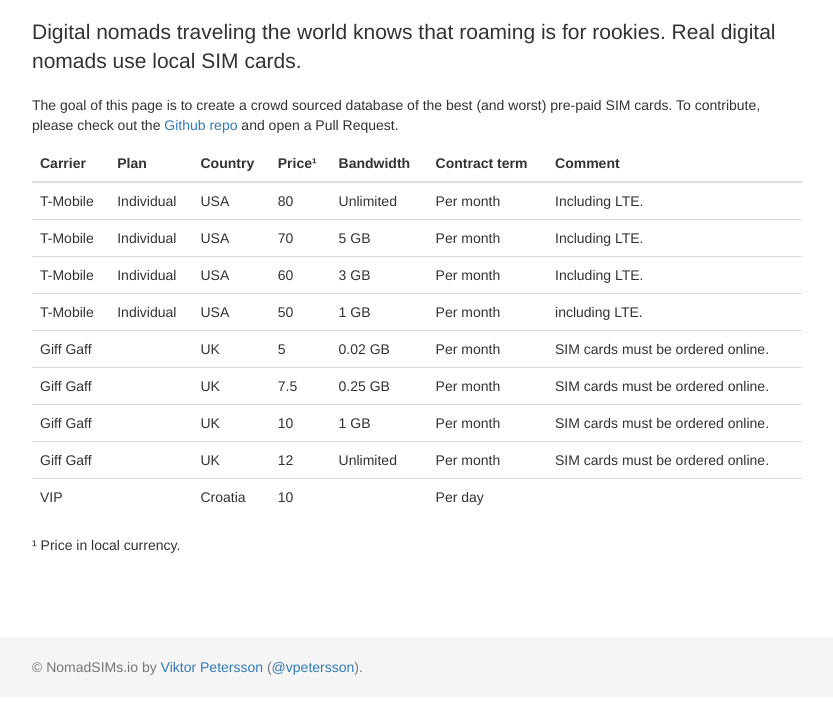
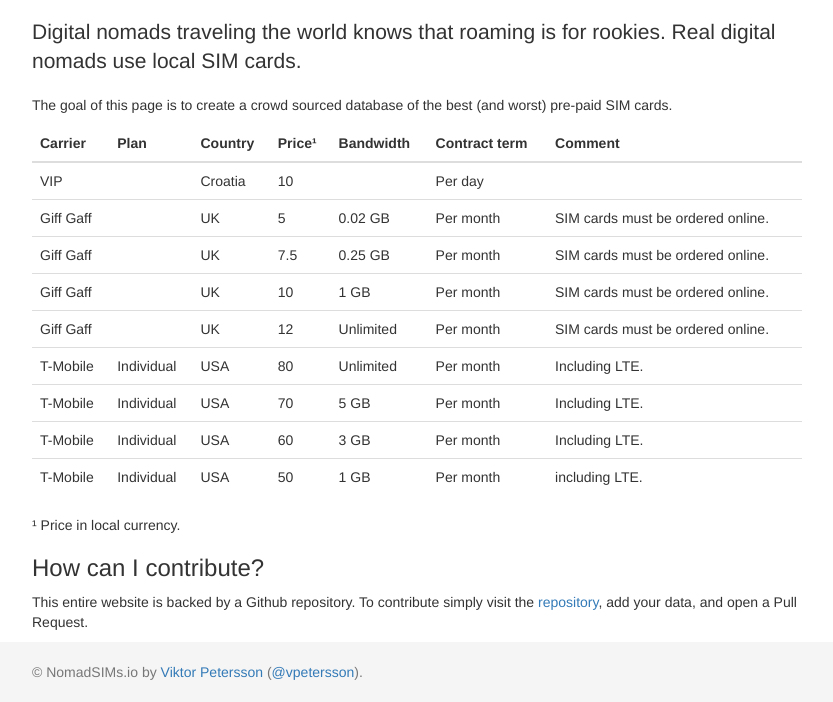
Before and after one commit to vpetersson/nomadsims.io, a plain HTML site: page index.html in a window 1280 px wide. Shown: the part 103-805 px from the top of the page, without its empty margins (223-1056 px from the left). Drawn offline with nearby package versions, Linux system fonts and the light colour scheme.

Commit message:
Squashed commit of the following:
commit 96c17a5771bae74c1d1e164c8a75bf8ce14b2a25
Author: Viktor Petersson <vpetersson@wireload.net>
Date:   Fri Aug 8 10:13:36 2014 +0200

    Restructures text.

commit ee9e4b35ca015e0e172e505463517796e49ff93f
Author: rhapsodhy <me@rhapsodhy.hu>
Date:   Fri Aug 8 00:25:12 2014 +0100

    add sorting by country

```diff
--- a/index.html
+++ b/index.html
@@ -28,7 +28,7 @@
         <h1>A crowd sourced SIM card database</h1>
       </div>
       <p class="lead">Digital nomads traveling the world knows that roaming is for rookies. Real digital nomads use local SIM cards.</p>
-      <p>The goal of this page is to create a crowd sourced database of the best (and worst) pre-paid SIM cards. To contribute, please check out the <a href="https://github.com/vpetersson/nomadsims.io">Github repo</a> and open a Pull Request.</p>
+      <p>The goal of this page is to create a crowd sourced database of the best (and worst) pre-paid SIM cards.</p>
       <table class="table table-hover">
       <thead>
         <tr>
@@ -45,6 +45,8 @@
       </tbody>
       </table>
     <p>&#185; Price in local currency.</p>
+    <h3>How can I contribute?</h3>
+    <p>This entire website is backed by a Github repository. To contribute simply visit the <a href="https://github.com/vpetersson/nomadsims.io">repository</a>, add your data, and open a Pull Request.</p>
   </div>
   </p>
 
@@ -59,6 +61,10 @@
     <script>
     $.ajax({url: 'db.json',
         success: function(data, success) {
+            var sorter = function(a, b) {
+                return a.country.toUpperCase().localeCompare(b.country.toUpperCase());
+            }
+            data.plans.sort(sorter);
             for (var i=0, a=data; i < a.plans.length; i++) {
                 $('#simtable').append('<tr>'+
                         '<td>' + a.plans[i].carrier+'</td>'+
```
Lines whose indentation alone changed are shown as unchanged.
